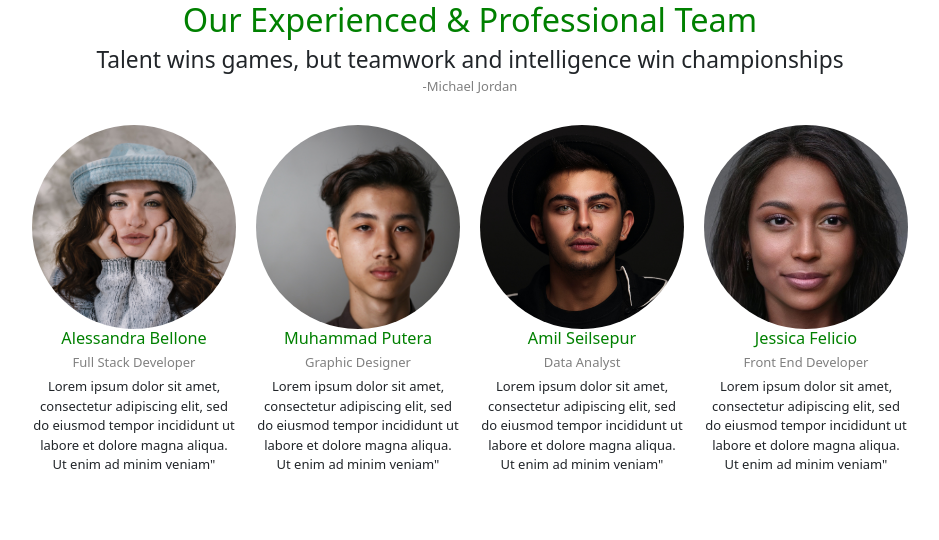
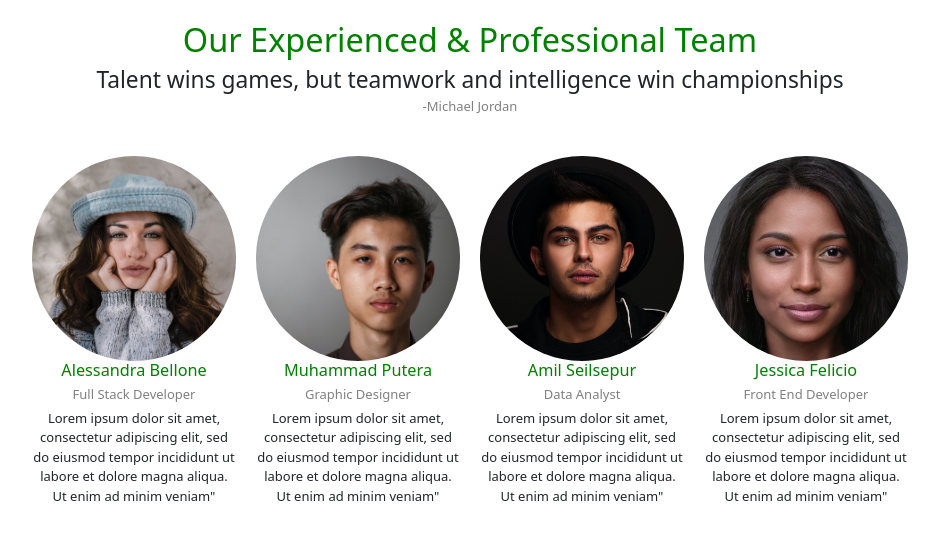
Before and after one commit to p-angelinodaniele/bootstrap-team-gallery, a plain HTML site: page index.html in a window 1280 px wide. Shown: the whole page, without its empty margins (170-1109 px from the left). Drawn offline with nearby package versions, Linux system fonts and the light colour scheme.

Commit message:
Commenti con margini top e bottom delle righe

```diff
--- a/index.html
+++ b/index.html
@@ -9,21 +9,21 @@
     <link rel="stylesheet" href="style.css">
 </head>
 <body>
-
+    <!--HEADER CON PRIMA RIGA-->
     <div class="container">
 
-        <div class="row">
+        <div class="row margin">
             <div class="col-12 text-center ">
-                <h1 class="success">Our Experienced & Professional Team</h1>
+                <h1>Our Experienced & Professional Team</h1>
                 <h3>Talent wins games, but teamwork and intelligence win championships</h3>
-                <h6 class="margin">-Michael Jordan</h6>
+                <h6 class="">-Michael Jordan</h6>
             </div>
         </div>
 
+        <!--BODY CON 2 RIGA-->
 
-
-        <div class="row">
-
+        <div class="row margin">
+                <!--1 IMMAGINE-->
             <div class="col-3 text-center">
                 <img src="img/pic1.jpeg" class="img-fluid rounded-circle" alt="Alessandra Bellone">
                 <h5>Alessandra Bellone</h5>
@@ -32,7 +32,7 @@
 
 
             </div>
-
+                <!--2 IMMAGINE-->
             <div class="col-3 text-center">
                 <img src="img/pic2.jpeg" class="img-fluid rounded-circle" alt="Muhammad Putera">
                 <h5>Muhammad Putera</h5>
@@ -40,7 +40,7 @@
                 <p>Lorem ipsum dolor sit amet, consectetur adipiscing elit, sed do eiusmod tempor incididunt ut labore et dolore magna aliqua. Ut enim ad minim veniam"</p>
 
             </div>
-
+                <!--3 IMMAGINE-->
             <div class="col-3 text-center">
                 <img src="img/pic3.jpeg" class="img-fluid rounded-circle" alt="Amil Seilsepur">
                 <h5>Amil Seilsepur</h5>
@@ -48,7 +48,7 @@
                 <p>Lorem ipsum dolor sit amet, consectetur adipiscing elit, sed do eiusmod tempor incididunt ut labore et dolore magna aliqua. Ut enim ad minim veniam"</p>
 
             </div>
-
+                <!--4 IMMAGINE-->
             <div class="col-3 text-center">
                 <img src="img/pic4.jpeg" class="img-fluid rounded-circle" alt="Jessica Felicio">
                 <h5>Jessica Felicio</h5>
--- a/style.css
+++ b/style.css
@@ -19,5 +19,6 @@ body{
 
 
 .margin{
-    margin-bottom: 30px;
+    margin-bottom: 35px;
+    margin-top: 20px;
 }
```
